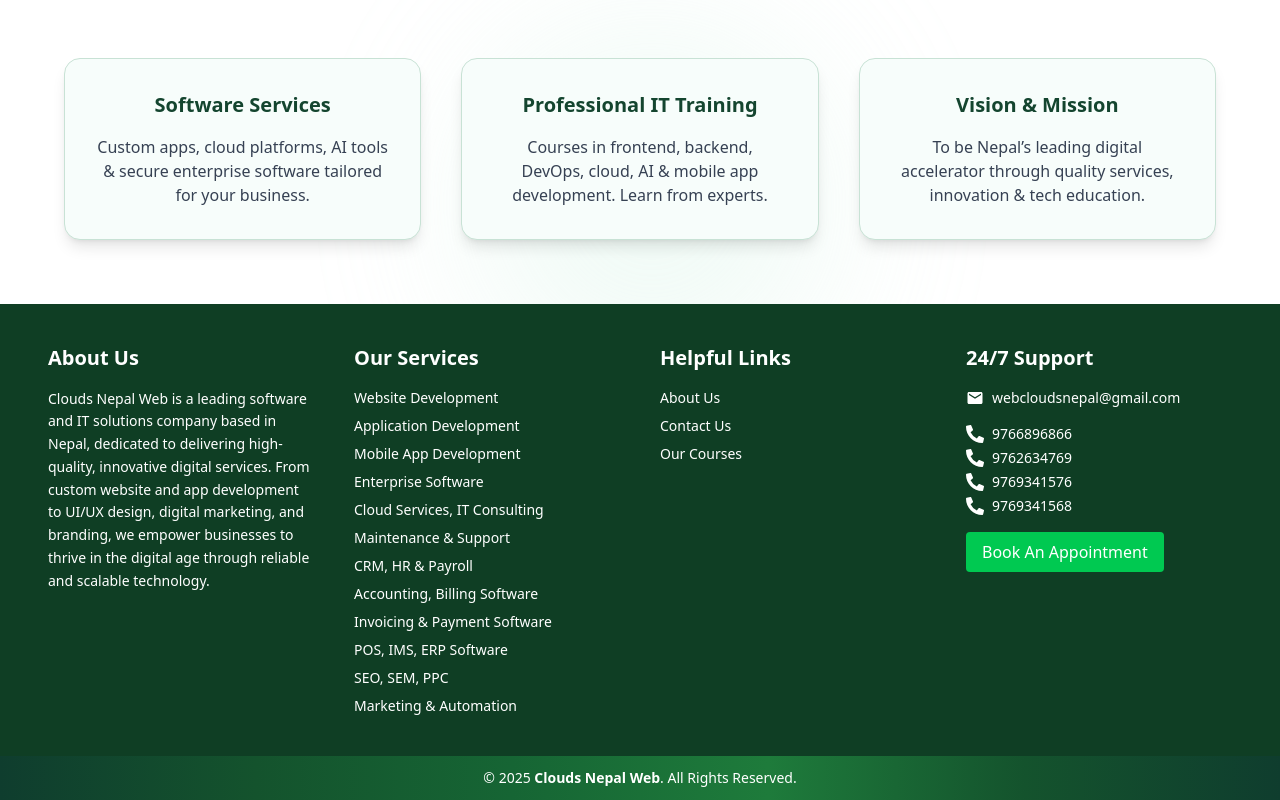
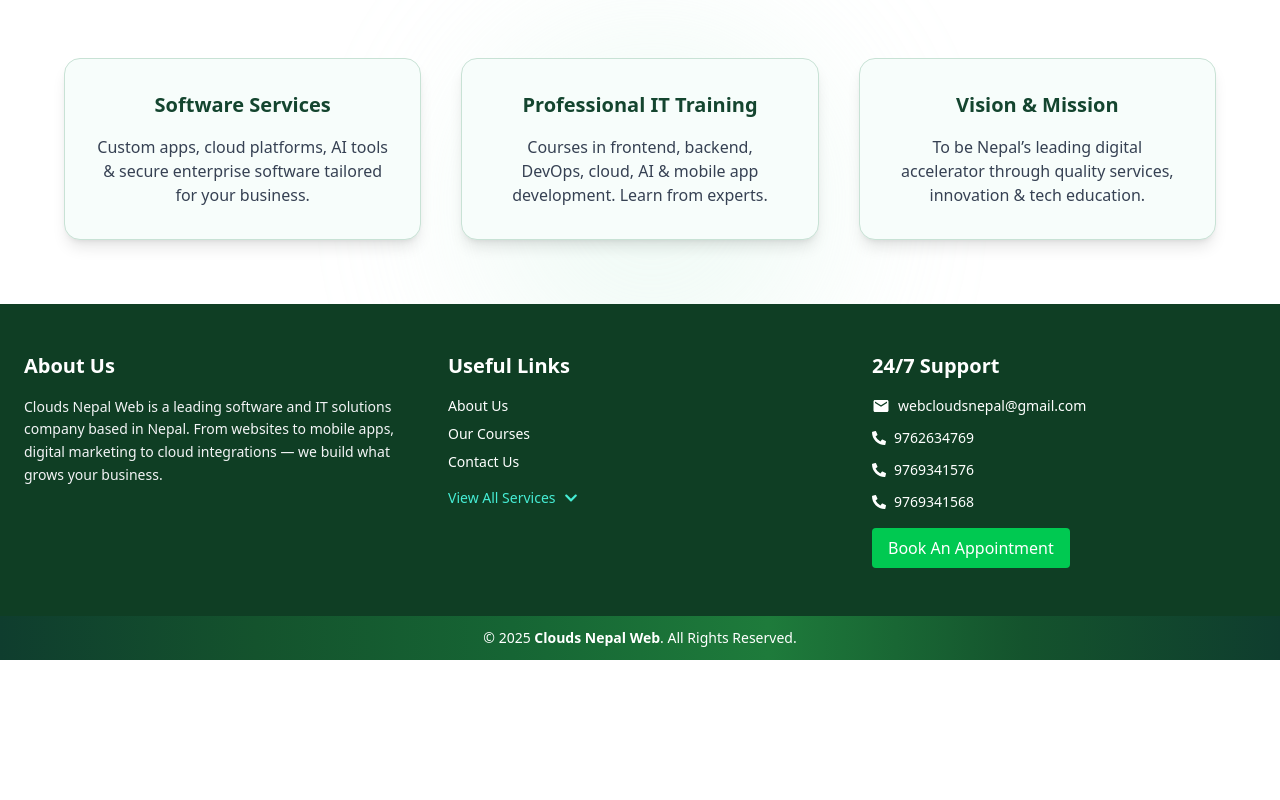
Before and after one commit to panteliza/Clouds-Nepal-Web, a React (Vite) app: page /about in a window 1280 px wide. Shown: the part 934-1734 px from the top of the page. After the commit the page ends 1594 px from the top, so only its background shows below. Built offline with nearby package versions, Linux system fonts and the light colour scheme.

Commit message:
fwefrgr5g

```diff
--- a/src/components/Footer.jsx
+++ b/src/components/Footer.jsx
@@ -1,41 +1,12 @@
-import React from "react";
+import React, { useState } from "react";
 import { Link } from "react-router-dom";
-import { FaPhoneAlt, FaMapMarkerAlt } from "react-icons/fa";
+import { FaPhoneAlt, FaChevronUp, FaChevronDown } from "react-icons/fa";
 import { MdEmail } from "react-icons/md";
-import footerBg from "../assets/footerpic.png"; // Replace with actual image path
 
 const Footer = () => {
-  return (
-    <footer
-      className="w-full text-white"
-      style={{
-        backgroundColor: "#0f3e24", // Tailwind green-700
-        backgroundImage: `linear-gradient(to bottom, rgba(21, 128, 61, 0.6), rgba(21, 128, 61, 0.8)), `,
-        backgroundPosition: "center bottom",
-        backgroundSize: "cover",
-        backgroundRepeat: "no-repeat",
-        paddingBottom: "0px",
-      }}
-    >
-      {/* Content Section */}
-      <div className="relative z-10 py-10 px-6 sm:px-12 max-w-7xl mx-auto">
-        <div className="grid grid-cols-1 sm:grid-cols-2 lg:grid-cols-4 gap-10">
-          {/* About */}
-          <div>
-            <h2 className="text-xl font-bold mb-4">About Us</h2>
-            <p className="text-sm leading-relaxed">
-              Clouds Nepal Web is a leading software and IT solutions company based in Nepal,
-              dedicated to delivering high-quality, innovative digital services. From custom website and
-              app development to UI/UX design, digital marketing, and branding, we empower businesses
-              to thrive in the digital age through reliable and scalable technology.
-            </p>
-          </div>
+  const [showServices, setShowServices] = useState(false);
 
-          {/* Services */}
-          <div>
-            <h2 className="text-xl font-bold mb-4">Our Services</h2>
-           <ul className="space-y-2 text-sm">
-  {[
+  const services = [
     { path: '/website-development', label: 'Website Development' },
     { path: '/application-development', label: 'Application Development' },
     { path: '/mobile-app-development', label: 'Mobile App Development' },
@@ -48,71 +19,85 @@
     { path: '/pos-ims-erp', label: 'POS, IMS, ERP Software' },
     { path: '/seo-sem-ppc', label: 'SEO, SEM, PPC' },
     { path: '/marketing-automation', label: 'Marketing & Automation' },
-  ].map((service, index) => (
-    <li key={index}>
-      <Link to={service.path} className="hover:text-teal-300 transition">
-        {service.label}
-      </Link>
-    </li>
-  ))}
-</ul>
+  ];
 
+  return (
+    <footer className="w-full text-white bg-[#0f3e24]">
+      <div className="max-w-7xl mx-auto px-6 py-12">
+        <div className="flex flex-col lg:flex-row lg:justify-between lg:items-start gap-10">
+          {/* About Us */}
+          <div className="w-full lg:w-1/3">
+            <h2 className="text-xl font-bold mb-4">About Us</h2>
+            <p className="text-sm leading-relaxed text-gray-100">
+              Clouds Nepal Web is a leading software and IT solutions company based in Nepal. From websites to mobile apps, digital marketing to cloud integrations — we build what grows your business.
+            </p>
           </div>
 
-          {/* Helpful Links */}
-          <div>
-            <h2 className="text-xl font-bold mb-4">Helpful Links</h2>
+          {/* Useful Links & Services */}
+          <div className="w-full lg:w-1/3">
+            <h2 className="text-xl font-bold mb-4">Useful Links</h2>
             <ul className="space-y-2 text-sm">
               <li>
-                <Link to="/about" className="hover:text-teal-300 transition">
-                  About Us
-                </Link>
+                <Link to="/about" className="hover:text-teal-300 transition">About Us</Link>
               </li>
               <li>
-                <Link to="/contact-us" className="hover:text-teal-300 transition">
-                  Contact Us
-                </Link>
+                <Link to="/courses" className="hover:text-teal-300 transition">Our Courses</Link>
               </li>
               <li>
-                <Link to="/courses" className="hover:text-teal-300 transition">
-                  Our Courses
-                </Link>
+                <Link to="/contact-us" className="hover:text-teal-300 transition">Contact Us</Link>
               </li>
             </ul>
+
+            <button
+              onClick={() => setShowServices(!showServices)}
+              className="mt-4 flex items-center text-sm text-teal-300 hover:underline"
+            >
+              {showServices ? 'Hide Services' : 'View All Services'}
+              {showServices ? <FaChevronUp className="ml-2" /> : <FaChevronDown className="ml-2" />}
+            </button>
+
+            {showServices && (
+              <div className="mt-4">
+                <h3 className="text-base font-semibold mb-2">Our Services</h3>
+                <ul className="grid grid-cols-1 sm:grid-cols-2 gap-2 text-sm">
+                  {services.map((s, idx) => (
+                    <li key={idx}>
+                      <Link to={s.path} className="hover:text-teal-300 transition">
+                        {s.label}
+                      </Link>
+                    </li>
+                  ))}
+                </ul>
+              </div>
+            )}
           </div>
 
-          {/* Contact Info */}
-          <div>
+          {/* Support */}
+          <div className="w-full lg:w-1/3">
             <h2 className="text-xl font-bold mb-4">24/7 Support</h2>
-            <ul className="space-y-4 text-sm">
+            <ul className="space-y-3 text-sm">
               <li className="flex items-center gap-2">
                 <MdEmail className="text-lg" />
                 <a href="mailto:webcloudsnepal@gmail.com" className="hover:underline">
-                 webcloudsnepal@gmail.com
+                  webcloudsnepal@gmail.com
                 </a>
               </li>
-            <li className="flex flex-col gap-1">
-  <a href="tel:+9779766896866" className="flex items-center gap-2 hover:underline">
-    <FaPhoneAlt className="text-lg" />
-    9766896866
-  </a>
-  <a href="tel:+9779762634769" className="flex items-center gap-2 hover:underline">
-    <FaPhoneAlt className="text-lg" />
-    9762634769
-  </a>
-  <a href="tel:+9779769341576" className="flex items-center gap-2 hover:underline">
-    <FaPhoneAlt className="text-lg" />
-    9769341576
-  </a>
-  <a href="tel:+9779769341568" className="flex items-center gap-2 hover:underline">
-    <FaPhoneAlt className="text-lg" />
-    9769341568
-  </a>
-</li>
-
+              <li>
+                <a href="tel:+9779762634769" className="flex items-center gap-2 hover:underline">
+                  <FaPhoneAlt /> 9762634769
+                </a>
+              </li>
+              <li>
+                <a href="tel:+9779769341576" className="flex items-center gap-2 hover:underline">
+                  <FaPhoneAlt /> 9769341576
+                </a>
+              </li>
+              <li>
+                <a href="tel:+9779769341568" className="flex items-center gap-2 hover:underline">
+                  <FaPhoneAlt /> 9769341568
+                </a>
+              </li>
             </ul>
-
-            {/* CTA Button */}
             <a
               href="https://wa.me/9766896866"
               target="_blank"
@@ -125,18 +110,13 @@
         </div>
       </div>
 
-      {/* Copyright */}
       <div
-        className="w-full text-center py-3 px-4 text-white font-medium"
-       style={{
-  backgroundImage:
-    "linear-gradient(to right, #0f3d2e, #14532d, #166534, #1e7b3b, #14532d, #0f3d2e)",
-}}
-
+        className="text-center py-3 text-sm font-medium"
+        style={{
+          backgroundImage: "linear-gradient(to right, #0f3d2e, #14532d, #166534, #1e7b3b, #14532d, #0f3d2e)",
+        }}
       >
-        <p className="text-sm xl:text-md">
-          © {new Date().getFullYear()} <strong>Clouds Nepal Web</strong>. All Rights Reserved.
-        </p>
+        © {new Date().getFullYear()} <strong>Clouds Nepal Web</strong>. All Rights Reserved.
       </div>
     </footer>
   );
```
